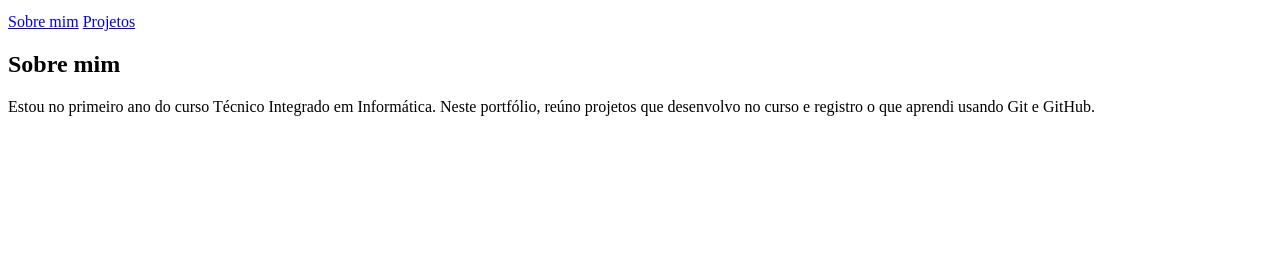
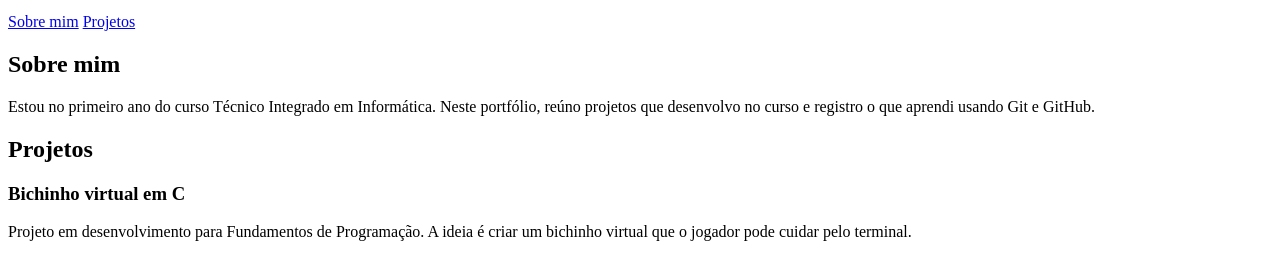
Before and after one commit to vilaca-davi/ProjetoFinal, a plain HTML site: page index.html in a window 1280 px wide. Shown: the part 101-380 px from the top of the page. Drawn offline with Linux system fonts and the light colour scheme.

Commit message:
feat: apresenta o projeto de bichinho virtual

```diff
--- a/index.html
+++ b/index.html
@@ -20,6 +20,14 @@
     <p>Estou no primeiro ano do curso Técnico Integrado em Informática.
         Neste portfólio, reúno projetos que desenvolvo no curso e registro
         o que aprendi usando Git e GitHub.</p>
+        <section id="projetos">
+    <h2>Projetos</h2>
+    <article>
+        <h3>Bichinho virtual em C</h3>
+        <p>Projeto em desenvolvimento para Fundamentos de Programação.
+            A ideia é criar um bichinho virtual que o jogador pode cuidar pelo terminal.</p>
+    </article>
+</section>
 </section>
     </main>
 </body>
```
